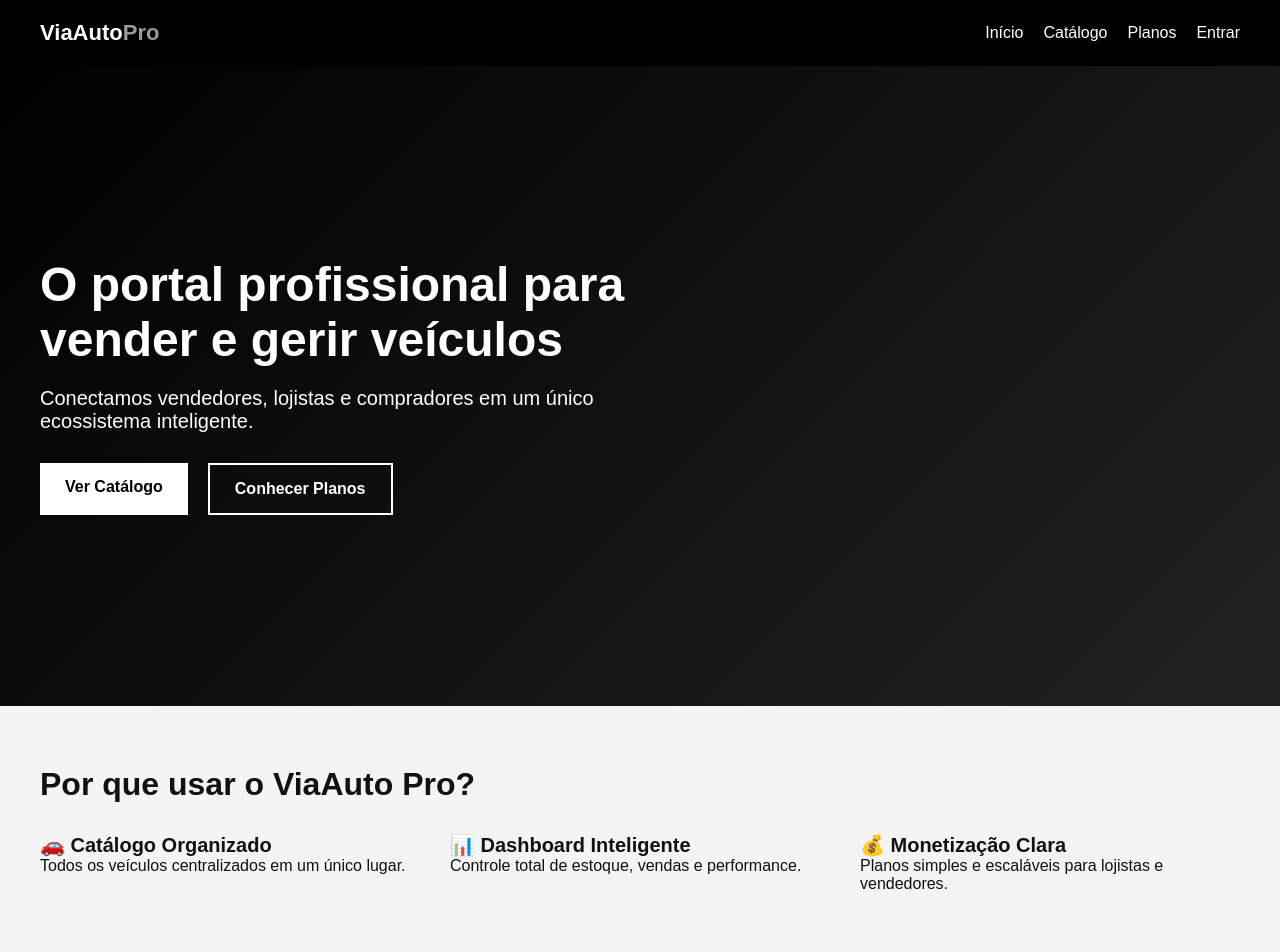
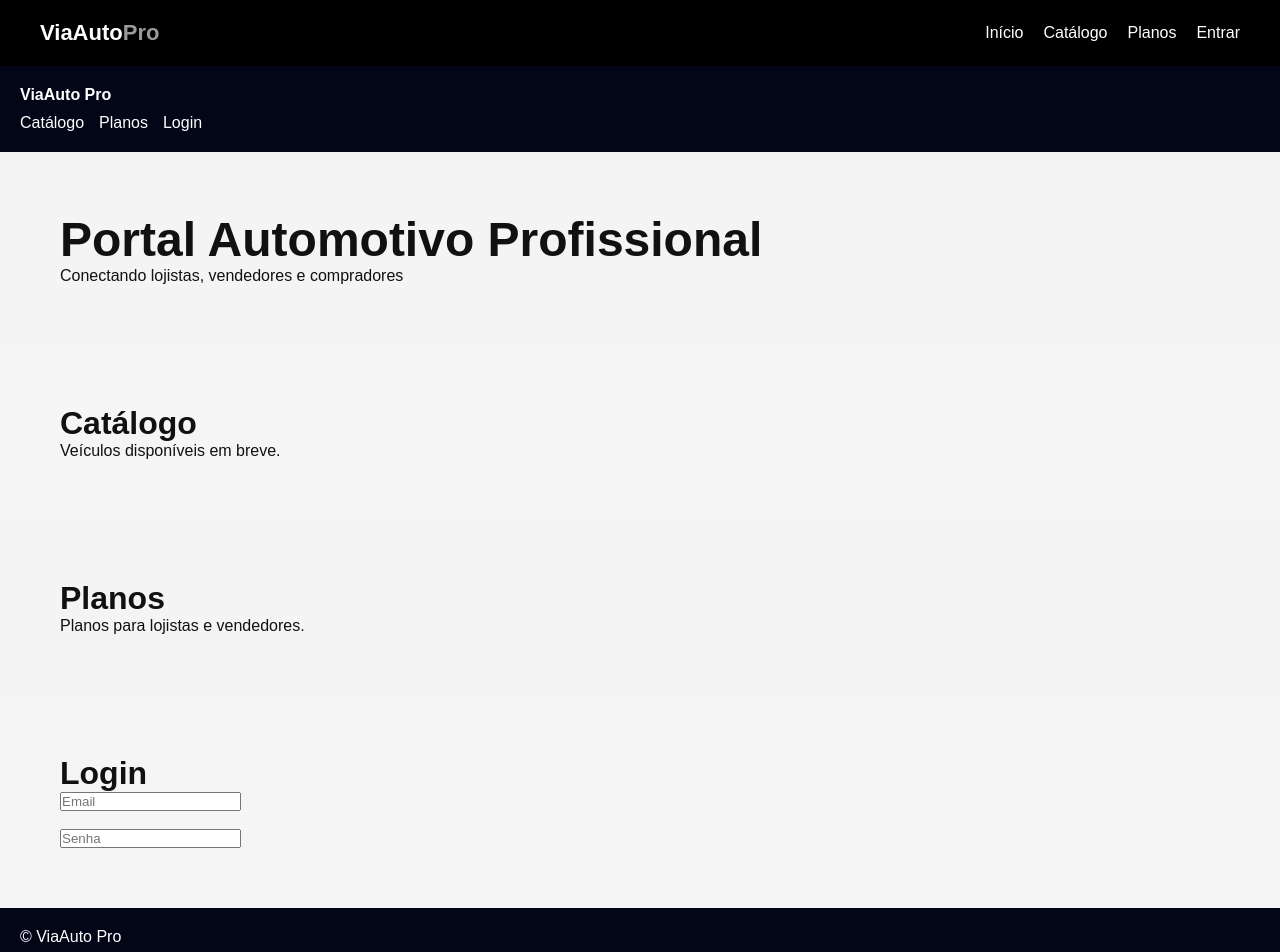
Before and after one commit to tiagosilvacomercial19-commits/nextjs-viaautoproportal, a Next.js app: page / in a window 1280 px wide. Shown: the top 952 px of the page. Built offline with nearby package versions, Linux system fonts and the light colour scheme.

Commit message:
Atualizar o page.tsx

```diff
--- a/app/page.tsx
+++ b/app/page.tsx
@@ -1,84 +1,39 @@
 export default function Home() {
   return (
-    <main style={{ fontFamily: "Arial, sans-serif" }}>
-      {/* BANNER */}
-      <section
-        style={{
-          height: "80vh",
-          background: "linear-gradient(135deg, #000, #222)",
-          color: "#fff",
-          display: "flex",
-          flexDirection: "column",
-          justifyContent: "center",
-          padding: "0 40px",
-        }}
-      >
-        <h1 style={{ fontSize: "48px", maxWidth: "700px" }}>
-          O portal profissional para vender e gerir veículos
-        </h1>
+    <>
+      <header style={{ padding: "20px", background: "#020617", color: "#fff" }}>
+        <strong>ViaAuto Pro</strong>
+        <nav style={{ marginTop: "10px" }}>
+          <a href="#catalogo" style={{ marginRight: 15, color: "#fff" }}>Catálogo</a>
+          <a href="#planos" style={{ marginRight: 15, color: "#fff" }}>Planos</a>
+          <a href="#login" style={{ color: "#fff" }}>Login</a>
+        </nav>
+      </header>
 
-        <p style={{ fontSize: "20px", maxWidth: "600px", marginTop: "20px" }}>
-          Conectamos vendedores, lojistas e compradores em um único ecossistema
-          inteligente.
-        </p>
-
-        <div style={{ marginTop: "30px", display: "flex", gap: "20px" }}>
-          <a
-            href="/catalogo"
-            style={{
-              padding: "15px 25px",
-              backgroundColor: "#fff",
-              color: "#000",
-              textDecoration: "none",
-              fontWeight: "bold",
-            }}
-          >
-            Ver Catálogo
-          </a>
-
-          <a
-            href="/planos"
-            style={{
-              padding: "15px 25px",
-              border: "2px solid #fff",
-              color: "#fff",
-              textDecoration: "none",
-              fontWeight: "bold",
-            }}
-          >
-            Conhecer Planos
-          </a>
-        </div>
+      <section style={{ padding: "60px" }}>
+        <h1>Portal Automotivo Profissional</h1>
+        <p>Conectando lojistas, vendedores e compradores</p>
       </section>
 
-      {/* BENEFÍCIOS */}
-      <section style={{ padding: "60px 40px" }}>
-        <h2>Por que usar o ViaAuto Pro?</h2>
+      <section id="catalogo" style={{ padding: "60px", background: "#f5f5f5" }}>
+        <h2>Catálogo</h2>
+        <p>Veículos disponíveis em breve.</p>
+      </section>
 
-        <div
-          style={{
-            display: "grid",
-            gridTemplateColumns: "repeat(auto-fit, minmax(250px, 1fr))",
-            gap: "30px",
-            marginTop: "30px",
-          }}
-        >
-          <div>
-            <h3>🚗 Catálogo Organizado</h3>
-            <p>Todos os veículos centralizados em um único lugar.</p>
-          </div>
+      <section id="planos" style={{ padding: "60px" }}>
+        <h2>Planos</h2>
+        <p>Planos para lojistas e vendedores.</p>
+      </section>
 
-          <div>
-            <h3>📊 Dashboard Inteligente</h3>
-            <p>Controle total de estoque, vendas e performance.</p>
-          </div>
+      <section id="login" style={{ padding: "60px", background: "#f5f5f5" }}>
+        <h2>Login</h2>
+        <input placeholder="Email" /><br /><br />
+        <input placeholder="Senha" type="password" />
+      </section>
 
-          <div>
-            <h3>💰 Monetização Clara</h3>
-            <p>Planos simples e escaláveis para lojistas e vendedores.</p>
-          </div>
-        </div>
-      </section>
-    </main>
+      <footer style={{ padding: "20px", background: "#020617", color: "#fff" }}>
+        © ViaAuto Pro
+      </footer>
+    </>
   );
 }
```
